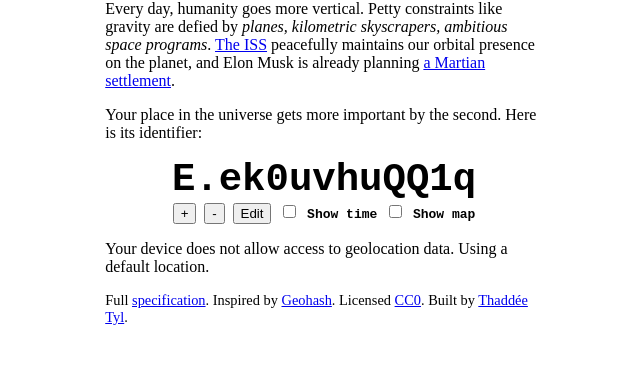
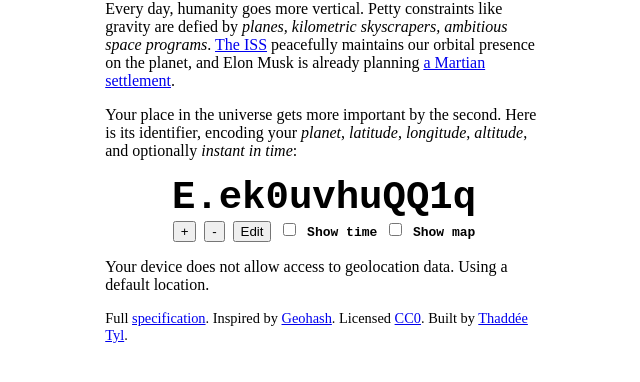
Before and after one commit to espadrine/spash, a website: page index.html in a window 1280 px wide. Shown: the part 120-502 px from the top of the page, without its empty margins (316-956 px from the left). Drawn offline with Linux system fonts and the light colour scheme.

Commit message:
Detail the purpose of Spash

```diff
--- a/index.html
+++ b/index.html
@@ -27,7 +27,9 @@ footer { font-size: 0.9em; }
 </p>
 <p>
   Your place in the universe gets more important by the second. Here is its
-  identifier:
+  identifier, encoding your <em>planet</em>, <em>latitude</em>,
+  <em>longitude</em>, <em>altitude</em>, and optionally <em>instant in
+  time</em>:
 </p>
 <section class=centered>
   <output id=spashNode>E.ek0uvhuQQ1q</output><br>
```
